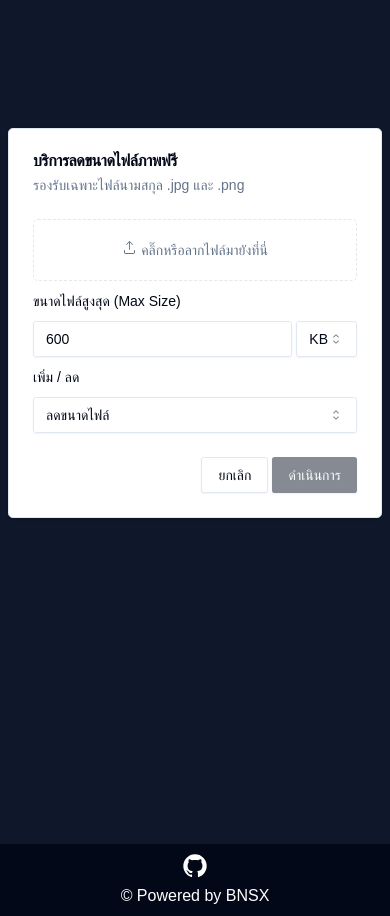
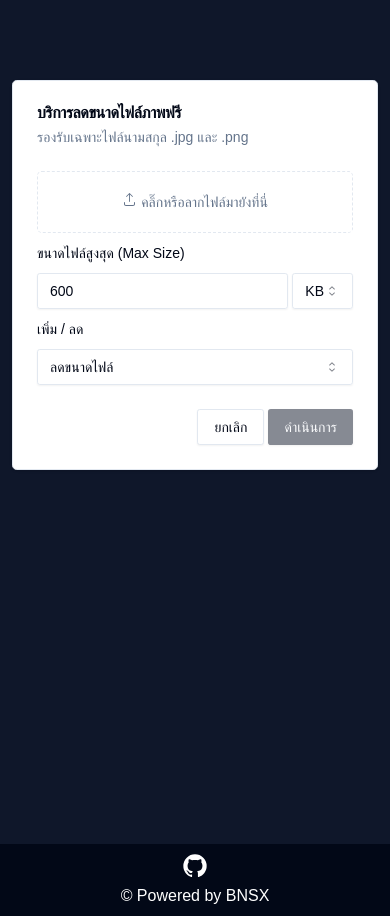
Before and after one commit to bnsx/image-resize, a Next.js app: page / in a window 390 px wide. Built offline with nearby package versions, Linux system fonts and the light colour scheme; a web font is replaced by a local one.

Commit message:
make fit for mobile

```diff
--- a/app/layout.tsx
+++ b/app/layout.tsx
@@ -18,7 +18,7 @@ export default function RootLayout({
     <html lang="en">
       <body className={cn(font.className, "bg-primary")}>
         <Toaster richColors={true} position="top-center" />
-        <div className="min-h-screen">{children}</div>
+        <div className="min-h-screen px-3 py-20 xl:py-0">{children}</div>
         <Footer />
       </body>
     </html>
--- a/app/main-form.tsx
+++ b/app/main-form.tsx
@@ -113,7 +113,7 @@ export default function MainForm() {
     setSubmit(false);
   };
   return (
-    <div className="translate-y-32 xl:px-0 px-2 grid xl:justify-center gap-1">
+    <div className="xl:translate-y-32 grid xl:justify-center gap-1">
       <Form {...form}>
         <form onSubmit={form.handleSubmit(onSubmit)} onReset={onReset}>
           <Card className="xl:w-96">
@@ -162,7 +162,7 @@ export default function MainForm() {
           </Card>
         </form>
       </Form>
-      <UploadedList files={files} removeFile={removeFile} />
+      <UploadedList files={files} removeFile={removeFile} isSubmit={isSubmit} />
     </div>
   );
 }
--- a/components/UploadedList.tsx
+++ b/components/UploadedList.tsx
@@ -15,9 +15,10 @@ import { downloadAll } from "@/lib/download";
 interface Props {
   files: FileState[];
   removeFile: (blobURL: string) => void;
+  isSubmit: boolean;
 }
 
-export default function UploadedList({ files, removeFile }: Props) {
+export default function UploadedList({ files, removeFile, isSubmit }: Props) {
   return (
     <>
       <ScrollArea
@@ -75,6 +76,7 @@ export default function UploadedList({ files, removeFile }: Props) {
                   size={"icon"}
                   variant={"outline"}
                   onClick={() => removeFile(obj.blobURL)}
+                  disabled={isSubmit}
                 >
                   <Cross2Icon />
                 </Button>
@@ -88,6 +90,7 @@ export default function UploadedList({ files, removeFile }: Props) {
         <Button
           type="button"
           variant={"outline"}
+          className="w-full"
           onClick={() => downloadAll(files)}
         >
           ดาวน์โหลดทั้งหมด
```
